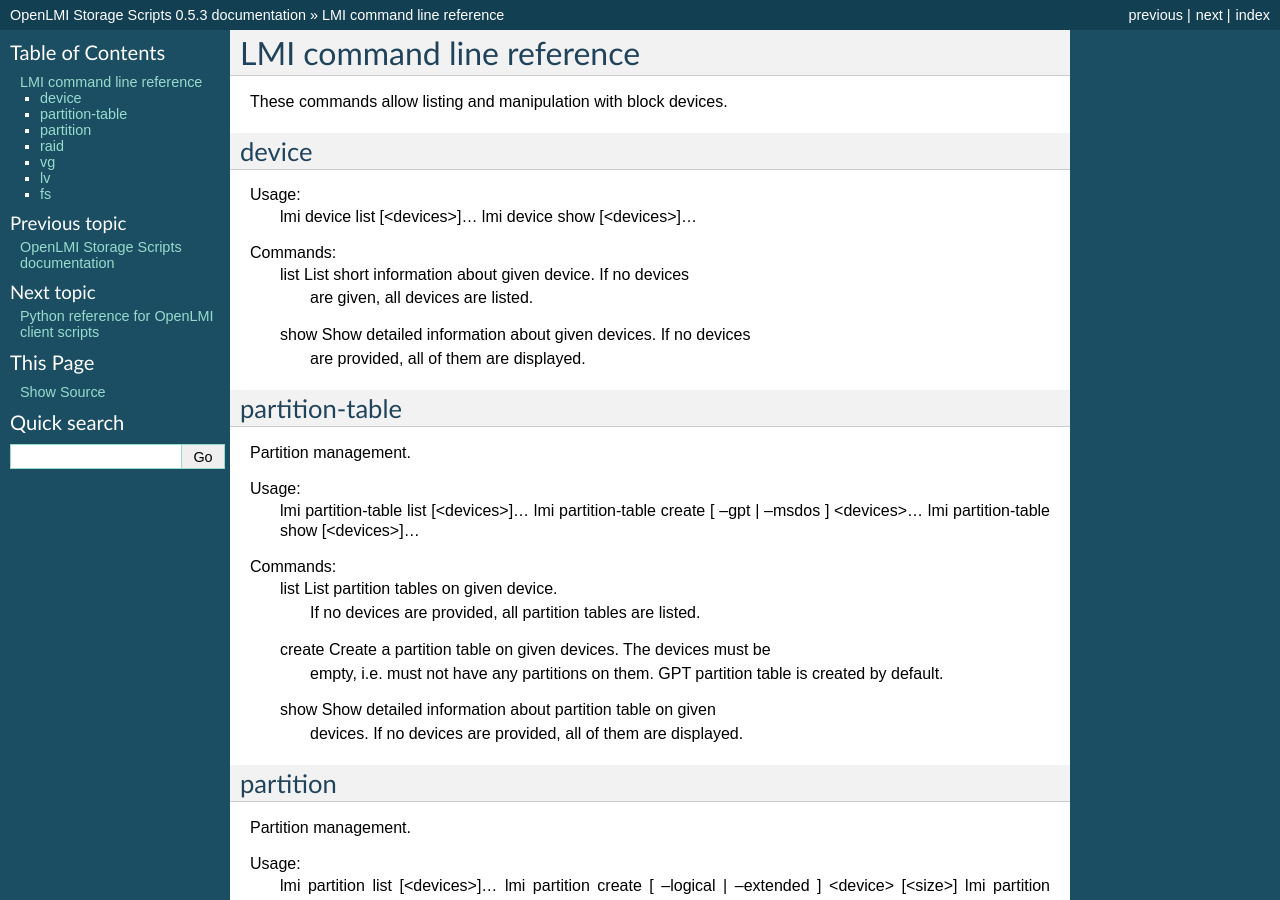
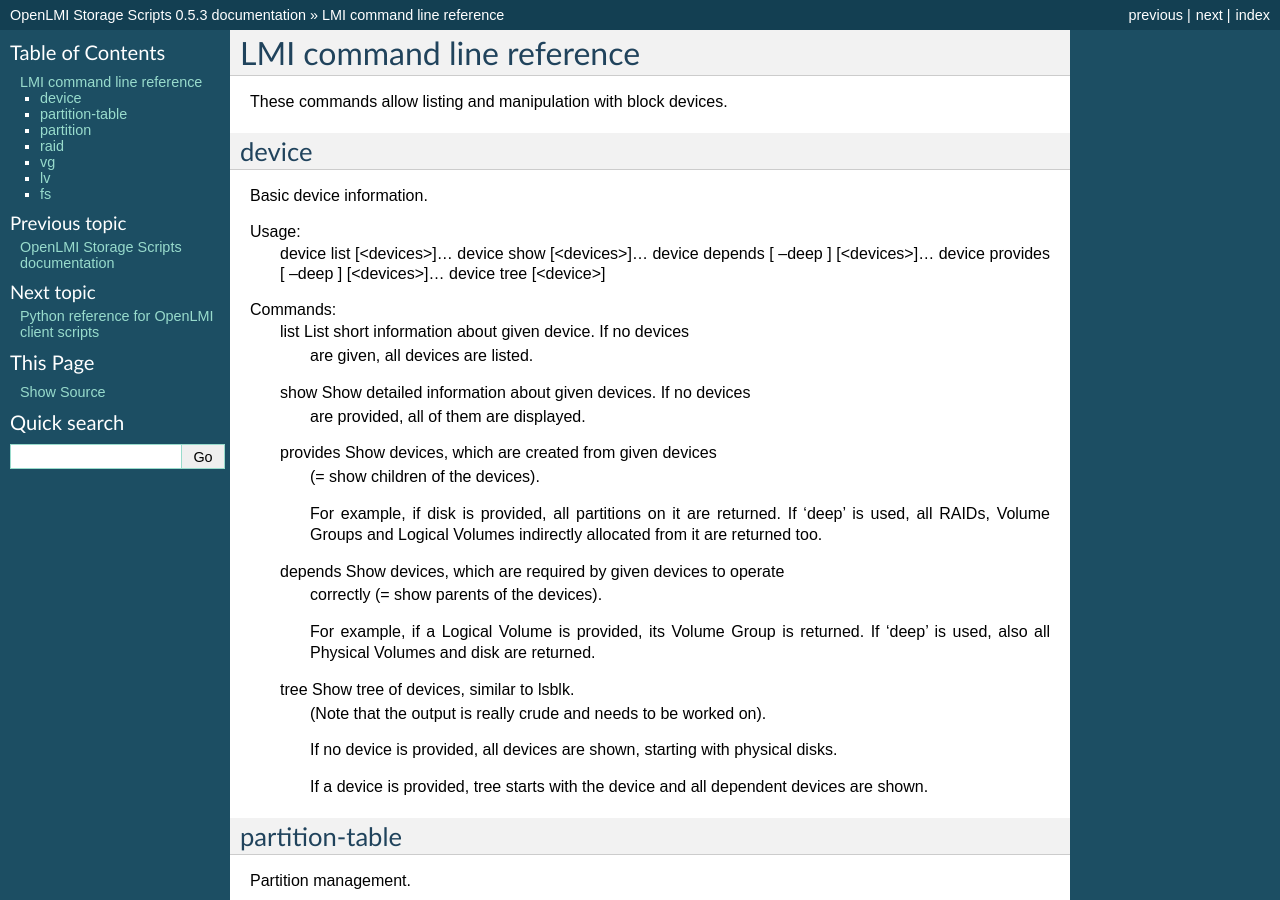
Before and after one commit to openlmi/openlmi-scripts, a Sphinx documentation site: the page built from commands/storage/doc/cmdline.rst, in a window 1280 px wide and 900 px high. Built offline with Sphinx 7.4.7, drawn with Linux system fonts in a browser that asks for light colours.

Commit message:
Fixed documentation of 'devices' command.

```diff
--- a/commands/storage/doc/cmdline.rst
+++ b/commands/storage/doc/cmdline.rst
@@ -7,9 +7,14 @@
 device
 ------
 
+Basic device information.
+
 Usage:
-    lmi device list [<devices>]...
-    lmi device show [<devices>]...
+    device list [<devices>]...
+    device show [<devices>]...
+    device depends [ --deep ] [<devices>]...
+    device provides [ --deep ] [<devices>]...
+    device tree [<device>]
 
 Commands:
     list        List short information about given device. If no devices
@@ -18,6 +23,29 @@
     show        Show detailed information about given devices. If no devices
                 are provided, all of them are displayed.
 
+    provides    Show devices, which are created from given devices
+                (= show children of the devices).
+
+                For example, if disk is provided, all partitions on it are
+                returned. If 'deep' is used, all RAIDs, Volume Groups and
+                Logical Volumes indirectly allocated from it are returned too.
+
+    depends     Show devices, which are required by given devices to operate
+                correctly (= show parents of the devices).
+
+                For example, if a Logical Volume is provided, its Volume Group
+                is returned. If 'deep' is used, also all Physical Volumes and
+                disk are returned.
+
+    tree        Show tree of devices, similar to lsblk.
+                (Note that the output is really crude and needs to be worked
+                on).
+
+                If no device is provided, all devices are shown, starting
+                with physical disks.
+
+                If a device is provided, tree starts with the device
+                and all dependent devices are shown.
 
 partition-table
 ---------------
```
Also changed, not shown: 1 other file.
